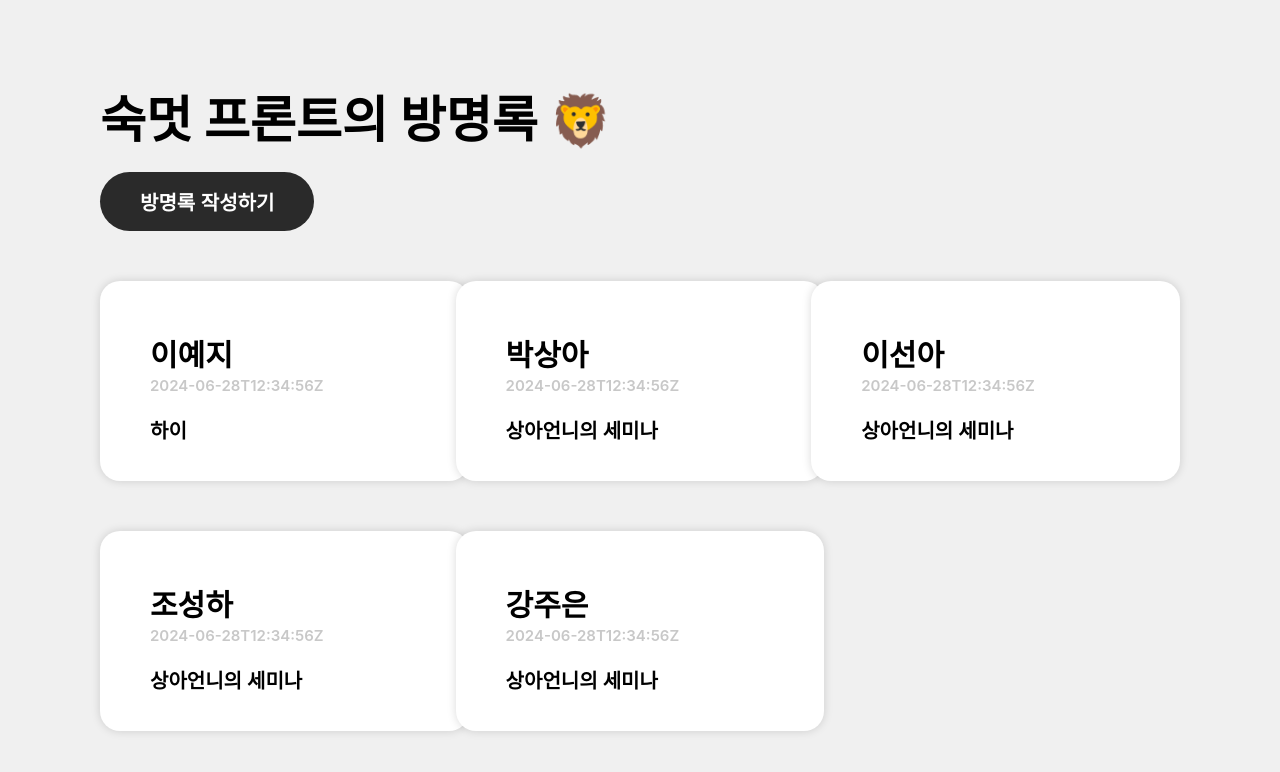
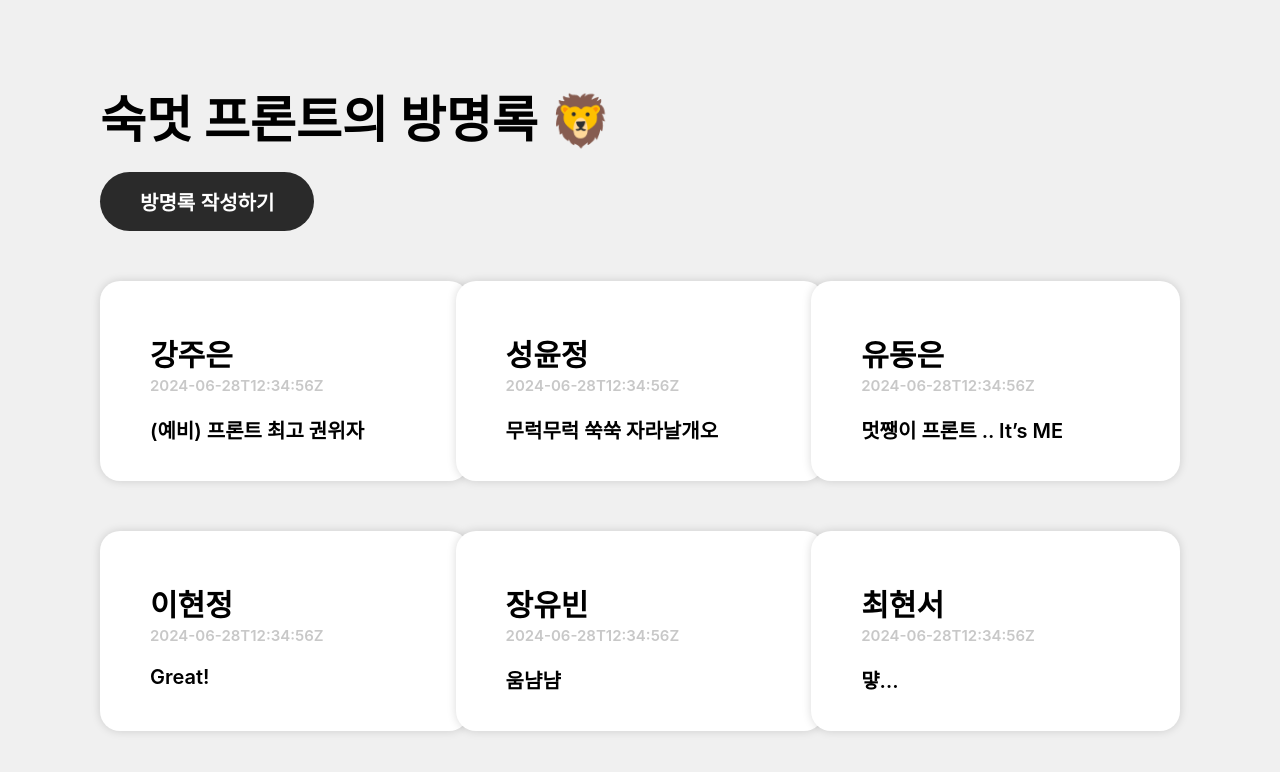
Before and after one commit to Likelion-at-SMWU-12th/FrontEnd, a React (Create React App) app: page / in a window 1280 px wide. Shown: the top 772 px of the page. Built offline with nearby package versions, Linux system fonts and the light colour scheme.

Commit message:
[chore] dummy 수정

```diff
--- a/src/components/Comment.jsx
+++ b/src/components/Comment.jsx
@@ -5,32 +5,38 @@ import styled from "styled-components";
 let dummy = [
   {
     id: "1",
-    author: "이예지",
-    comment: "하이",
+    author: "강주은",
+    comment: "(예비) 프론트 최고 권위자",
     timestamp: "2024-06-28T12:34:56Z",
   },
   {
     id: "2",
-    author: "박상아",
-    comment: "상아언니의 세미나",
+    author: "성윤정",
+    comment: "무럭무럭 쑥쑥 자라날개오",
     timestamp: "2024-06-28T12:34:56Z",
   },
   {
     id: "3",
-    author: "이선아",
-    comment: "상아언니의 세미나",
+    author: "유동은",
+    comment: "멋쨍이 프론트 .. It’s ME",
     timestamp: "2024-06-28T12:34:56Z",
   },
   {
     id: "4",
-    author: "조성하",
-    comment: "상아언니의 세미나",
+    author: "이현정",
+    comment: "Great!",
     timestamp: "2024-06-28T12:34:56Z",
   },
   {
     id: "5",
-    author: "강주은",
-    comment: "상아언니의 세미나",
+    author: "장유빈",
+    comment: "움냠냠",
+    timestamp: "2024-06-28T12:34:56Z",
+  },
+  {
+    id: "6",
+    author: "최현서",
+    comment: "먛…",
     timestamp: "2024-06-28T12:34:56Z",
   },
 ];
```
